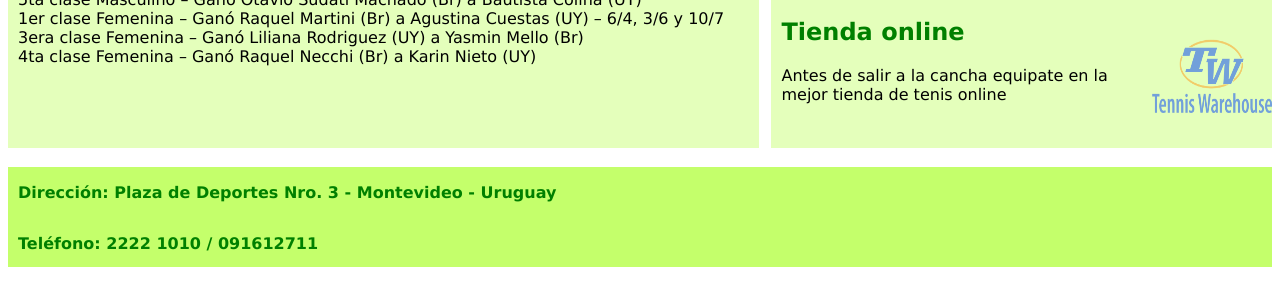
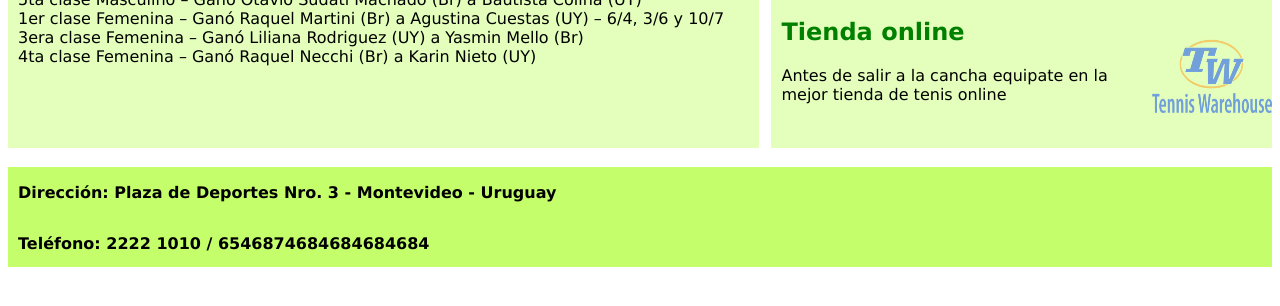
Before and after one commit to hcamilo/PreEntrega2_Pacheco, a plain HTML site: page Index.html in a window 1280 px wide. Shown: the part 460-766 px from the top of the page. Drawn offline with Linux system fonts and the light colour scheme; a web font is replaced by a local one.

Commit message:
prueba cambios
sigo probando cambios

```diff
--- a/Index.html
+++ b/Index.html
@@ -62,7 +62,7 @@
 
     <footer>
         <p>Dirección: Plaza de Deportes Nro. 3 - Montevideo - Uruguay</p>
-        <p>Teléfono: 2222 1010 / 091612711</p>
+        <p>Teléfono: 2222 1010 / 6546874684684684684</p>
     </footer>
 
 </body>
--- a/estilos.css
+++ b/estilos.css
@@ -24,7 +24,7 @@ footer{
     width: 100%;
     height: 100px;
     background-color: rgb(196, 255, 107);
-    color: green;
+    color: black;
     font-weight: bold;
     display: flex;
     flex-direction: column;
```
